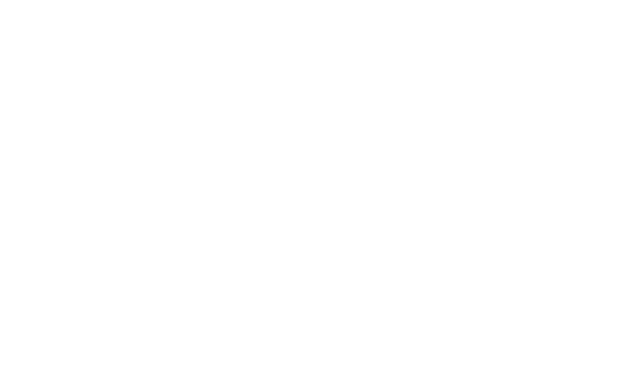
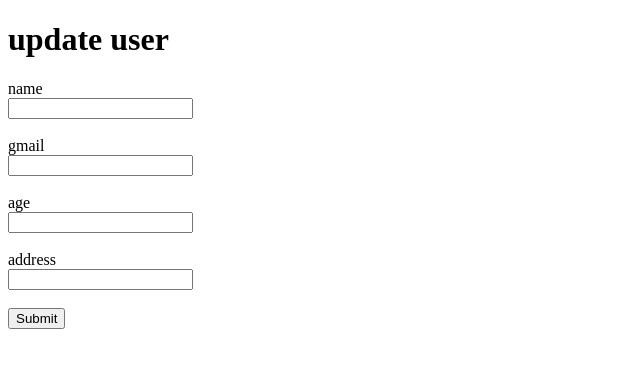
Before and after one commit to Lahindu2001/MERN, a React (Create React App) app in the folder frontend/: page /userdetals/1 in a window 1280 px wide. Before the commit this address had no page. Shown: the top 368 px of the page, without its empty margins (0-640 px from the left). Built offline with nearby package versions, Linux system fonts and the light colour scheme; no server answers.

Commit message:
Update part done

```diff
--- a/frontend/src/App.js
+++ b/frontend/src/App.js
@@ -4,6 +4,7 @@ import './App.css';
 import Home from "./Components/Home/Home.js";
 import AddUser from "./Components/AddUser/AddUser.js";
 import Users from "./Components/Userdetails/Users.js";
+import UpdateUser from "./Components/UpdateUser/UpdateUser.js";
 
 function App() {
   return (
@@ -15,6 +16,8 @@ function App() {
         <Route path="/mainhome" element={<Home/>}/>
         <Route path="/adduser" element={<AddUser/>}/>
         <Route path="/userdetals" element={<Users/>}/>
+        <Route path="/userdetals/:id" element={<UpdateUser/>}/>
+
         </Routes>
       </React.Fragment>
 
--- /dev/null
+++ b/frontend/src/Components/UpdateUser/UpdateUser.js
@@ -0,0 +1,66 @@
+import React, { useEffect, useState } from 'react';
+import axios from "axios";
+import { useParams } from 'react-router';
+import { useNavigate } from 'react-router';
+
+function UpdateUser() {
+    const [inputs, setInputs] = useState({});
+    const history = useNavigate();
+    const { id } = useParams();
+
+    useEffect(() => {
+        const fetchHandler = async () => {
+            await axios
+            .get(`http://localhost:5000/users/${id}`)
+            .then((res) => res.data)
+            .then((data) => setInputs(data.user));
+        };
+        fetchHandler();
+    }, [id]);
+
+    const sendRequest = async () => {
+        await axios.put(`http://localhost:5000/users/${id}`, {
+        name: String(inputs.name),
+        gmail: String(inputs.gmail),
+        age: Number(inputs.age),
+        address: String(inputs.address),
+        })
+        .then((res) => res.data);
+    };
+
+    const handleChange = (e) => {
+        setInputs((prevState) => ({
+            ...prevState,
+            [e.target.name]: e.target.value,
+        }));
+    };
+
+    const handleSubmit = (e) => {
+        e.preventDefault();
+        console.log(inputs);
+        sendRequest().then(() => history('/userdetals'));
+    };
+
+  return (
+    <div>
+      <h1>update user</h1>
+      <form onSubmit={handleSubmit}>
+                <label>name</label>
+                <br />
+                <input type="text" name="name" onChange={handleChange} value={inputs.name} required /><br /><br />
+                <label>gmail</label>
+                <br />
+                <input type="email" name="gmail" onChange={handleChange} value={inputs.gmail } required /><br /><br />
+                <label>age</label>
+                <br />
+                <input type="text" name="age" onChange={handleChange} value={inputs.age } required /><br /><br />
+                <label>address</label>
+                <br />
+                <input type="text" name="address" onChange={handleChange} value={inputs.address } required /><br /><br />
+                <button type="submit">Submit</button>
+            </form>
+    </div>
+  )
+}
+
+export default UpdateUser
--- a/frontend/src/Components/User/User.js
+++ b/frontend/src/Components/User/User.js
@@ -1,4 +1,5 @@
 import React from 'react';
+import { Link } from 'react-router-dom';
 
 
 function User(props) {
@@ -11,7 +12,7 @@ function User(props) {
       <h1>Gmail: {gmail} </h1>
       <h1>Age: {age}</h1>
       <h1>Address: {address}</h1>
-      <button>Update</button>
+      <Link to = {`/userdetals/${_id}`}>Update</Link>
       <button>Delete</button>
       <br></br>
     </div>
```
Also changed, not shown: 1 other file (tests, documents, lock files or other folders).
